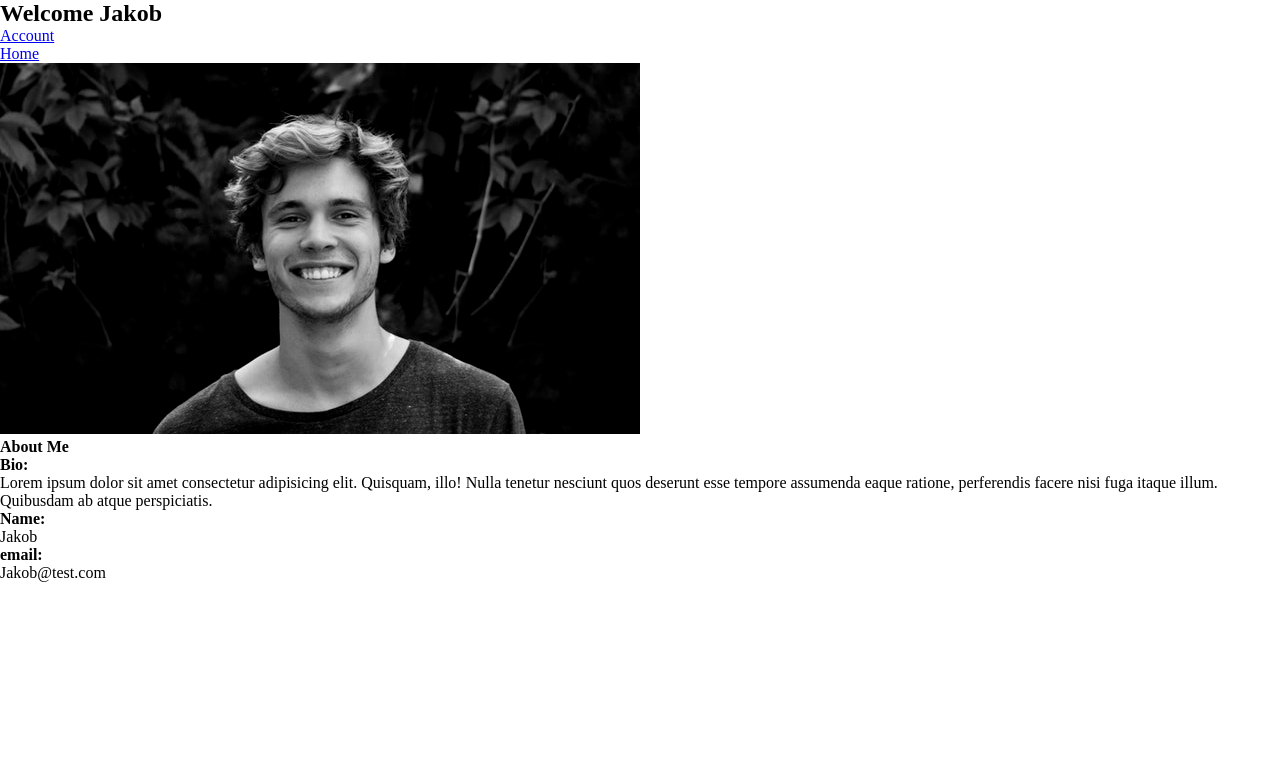
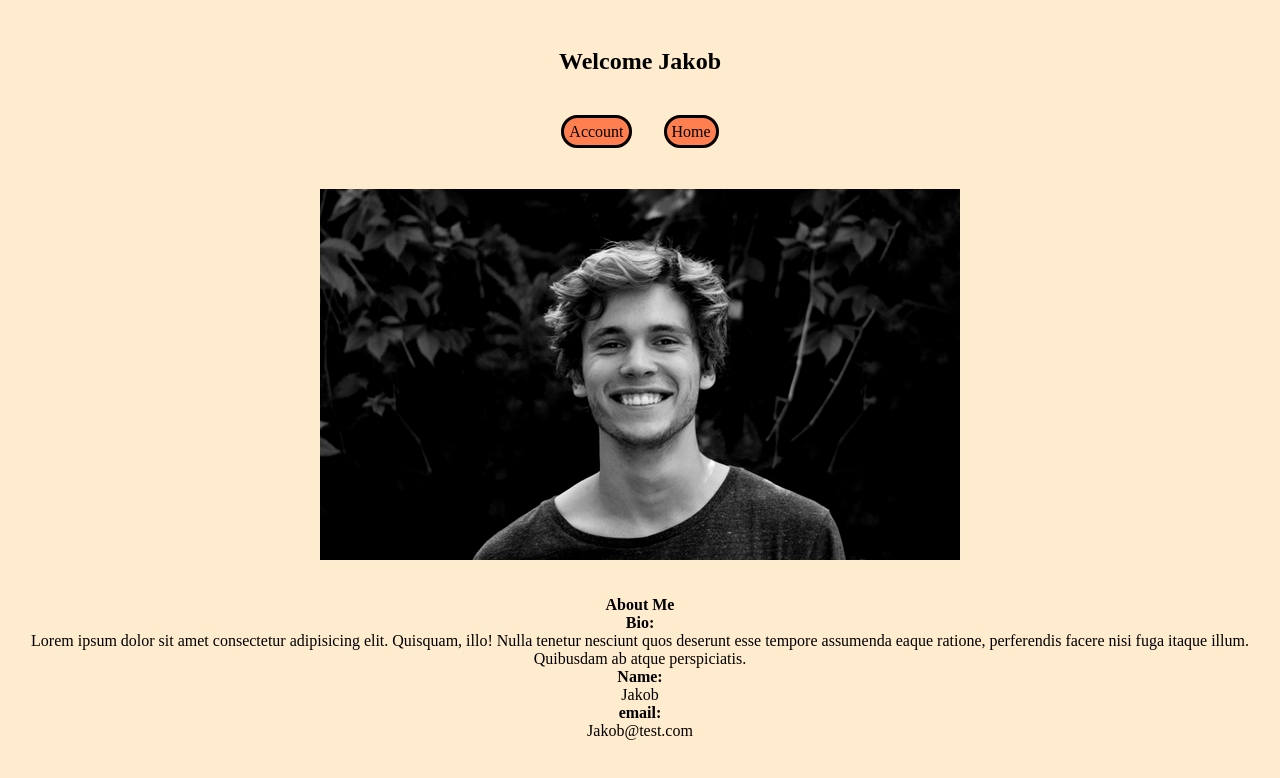
Before and after one commit to jakolandio3/week3-Workshop, a website: page www/account.html in a window 1280 px wide. Drawn offline with Linux system fonts and the light colour scheme.

Commit message:
style: changes to css to make it not so bland

```diff
--- a/www/style.css
+++ b/www/style.css
@@ -1,6 +1,37 @@
 * {
 	padding: 0;
 	margin: 0;
+}
+body {
+	background-color: blanchedalmond;
+}
+section {
+	display: flex;
+	flex-direction: column;
+	width: 100%;
+	height: fit-content;
+}
+h1 {
+	justify-self: center;
+	width: 100%;
+	display: flex;
+	justify-content: center;
+}
+div {
+	text-align: center;
+	margin-top: 2em;
+}
+a,
+button {
+	padding: 5px;
+	text-decoration: none;
+	color: inherit;
+	border: solid 3px black;
+	border-radius: 100px;
+	background-color: coral;
+	&:hover {
+		box-shadow: -2px -2px 5px black inset;
+	}
 }
 
 #loginpage {
@@ -16,12 +47,16 @@
 	margin-right: auto;
 	padding: 1em;
 }
+form {
+	display: flex;
+	flex-direction: column;
+}
 
 from input,
 form label {
 	display: block;
 }
-for,
+form,
 input {
 	margin-bottom: 1em;
 	padding: 0.5em;
@@ -44,8 +79,24 @@ input {
 }
 #links {
 	&.showmessage {
-		display: block;
+		display: flex;
+		justify-content: center;
+		flex-direction: column;
+
 		background-color: green;
 		padding: 1em;
 	}
 }
+
+#list {
+	display: flex;
+	flex-direction: row;
+	justify-content: center;
+}
+ul {
+	list-style-type: none;
+}
+li {
+	margin: 1em;
+	text-decoration: none;
+}
```
